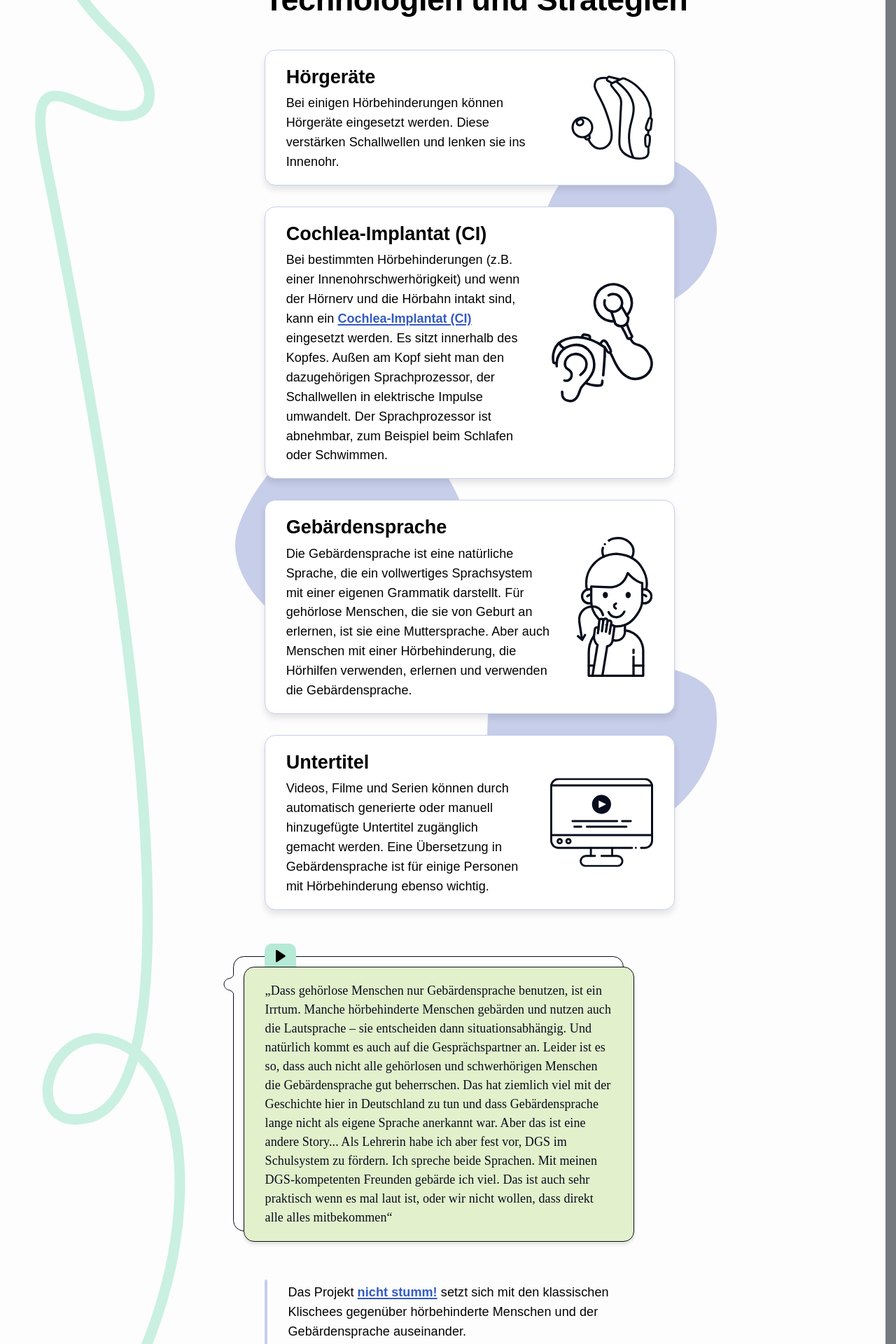
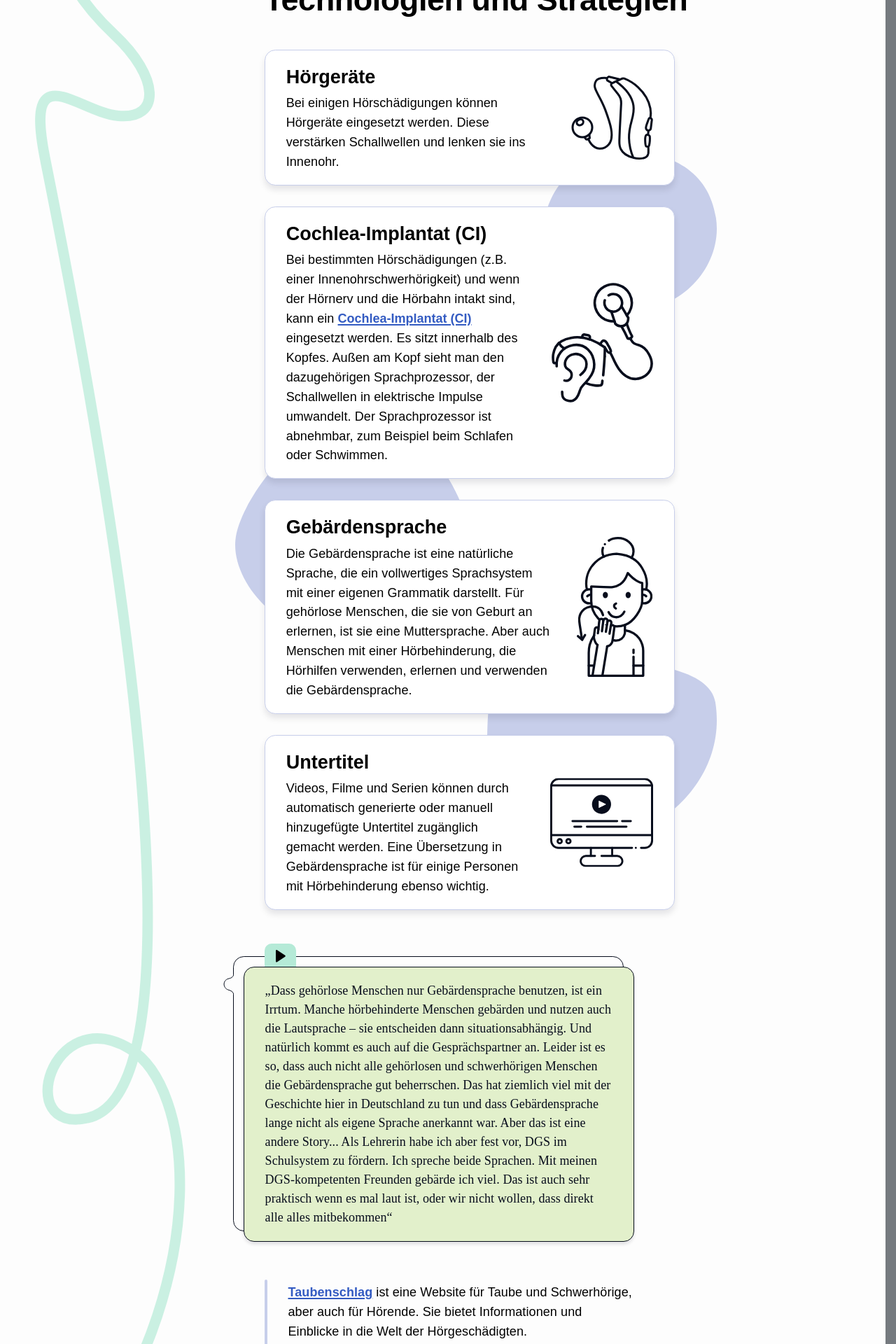
Before and after one commit to shuffle-project/blinddate, a SvelteKit app: page /personas/hannah in a window 1280 px wide. Shown: the part 2020-3940 px from the top of the page at 70% size. Built offline with nearby package versions, Linux system fonts and the light colour scheme; a small style sheet from the web is missing.

Commit message:
smaller hannah content changes

```diff
--- a/src/routes/personas/hannah/+page.svelte
+++ b/src/routes/personas/hannah/+page.svelte
@@ -112,13 +112,13 @@
 
 	<div style="overflow:hidden;">
 		<ToolCard title="Hörgeräte" image="{base}/tools/hearing-aid.svg">
-			Bei einigen Hörbehinderungen können Hörgeräte eingesetzt werden. Diese verstärken Schallwellen
+			Bei einigen Hörschädigungen können Hörgeräte eingesetzt werden. Diese verstärken Schallwellen
 			und lenken sie ins Innenohr.
 		</ToolCard>
 
 		<ToolCard title="Cochlea-Implantat (CI)" image="{base}/tools/cochlea-implant.svg">
 			<span
-				>Bei bestimmten Hörbehinderungen (z.B. einer Innenohrschwerhörigkeit) und wenn der Hörnerv
+				>Bei bestimmten Hörschädigungen (z.B. einer Innenohrschwerhörigkeit) und wenn der Hörnerv
 				und die Hörbahn intakt sind, kann ein</span
 			>
 			<InfoBox
@@ -174,13 +174,11 @@
 		direkt alle alles mitbekommen
 	</SpeechBubble>
 
-	<Recommendation link="https://nicht-stumm.de/" marginBottom>
-		<svelte:fragment slot="textBefore">Das Projekt</svelte:fragment>
-		<svelte:fragment slot="linkText">nicht stumm!</svelte:fragment>
-
+	<Recommendation link="https://taubenschlag.de/" marginBottom>
+		<svelte:fragment slot="linkText">Taubenschlag</svelte:fragment>
 		<svelte:fragment slot="textAfter"
-			>setzt sich mit den klassischen Klischees gegenüber hörbehinderte Menschen und der
-			Gebärdensprache auseinander.
+			>ist eine Website für Taube und Schwerhörige, aber auch für Hörende. Sie bietet Informationen
+			und Einblicke in die Welt der Hörgeschädigten.
 		</svelte:fragment>
 	</Recommendation>
 
```
Also changed, not shown: static/personas/kilian/kilian-sitting.svg.
